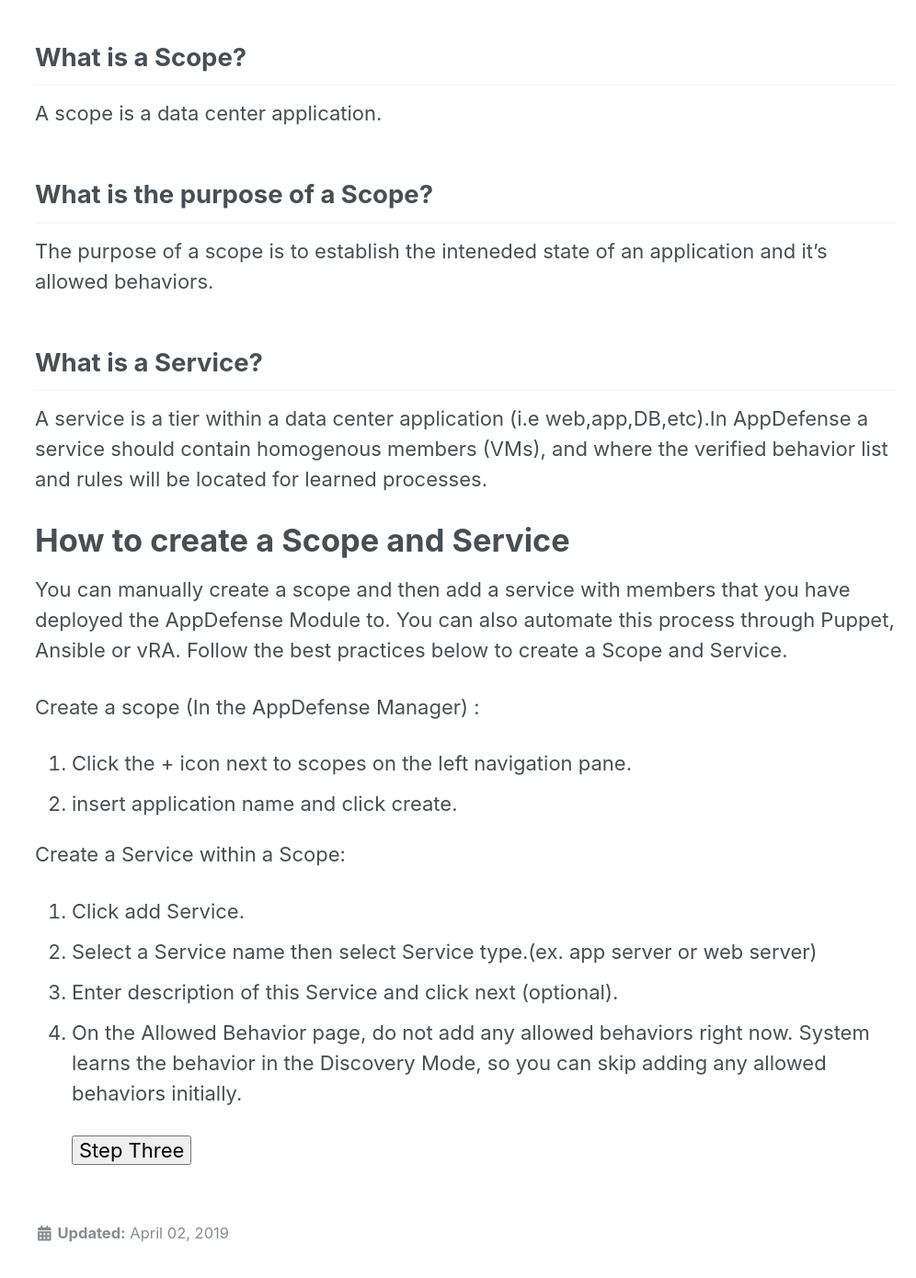
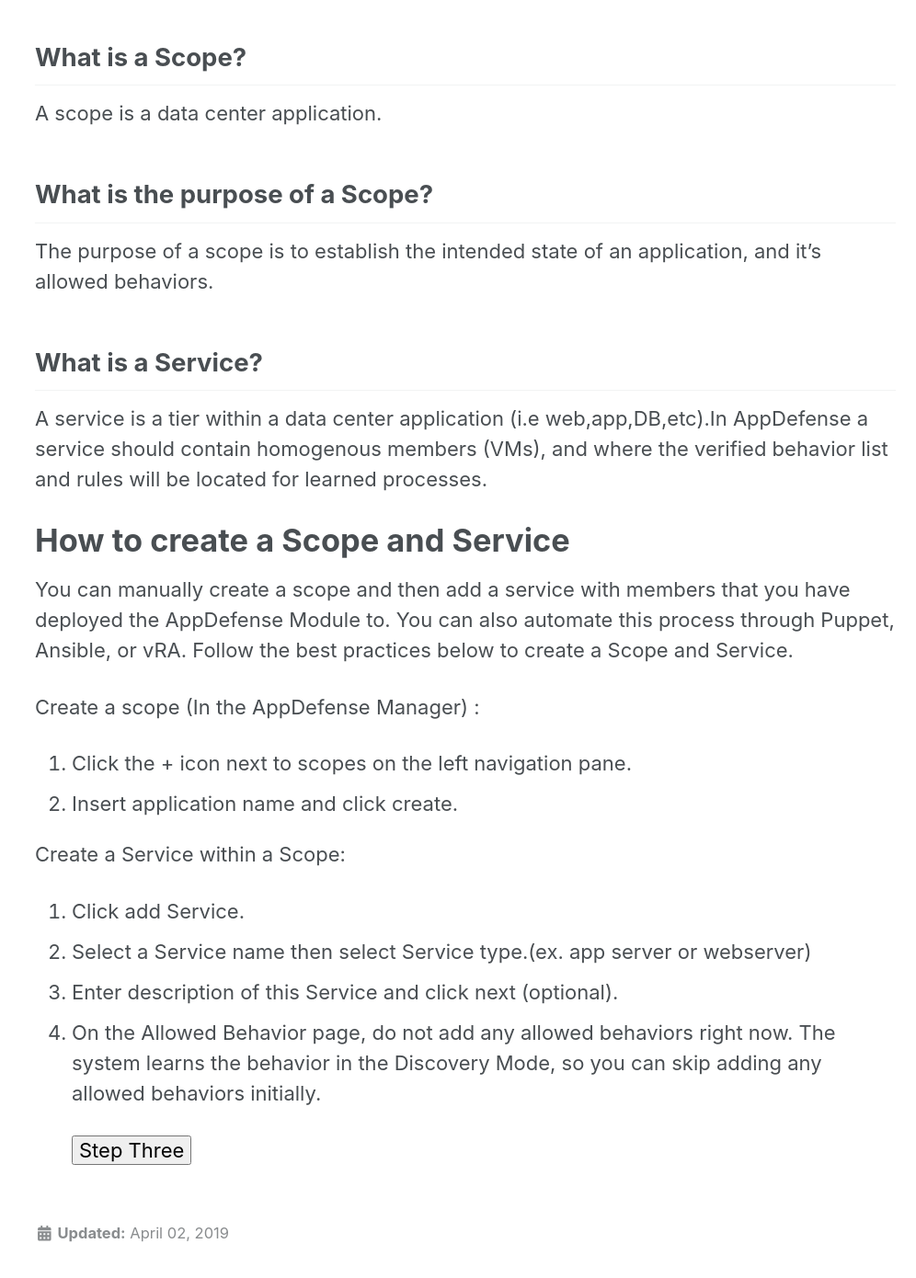
Before and after one commit to vmware-csa-team/AppDefense-Quick-Start-Guide, a Jekyll site: the page built from AppD Pages/scopes_service.md, in a window 1280 px wide and 1400 px high, scrolled down 947 px. Shown: the top 1390 px of the window at 92% size, without its empty margins (284-1280 px from the left). Built offline with Jekyll 4.4.1, drawn with Linux system fonts in a browser that asks for light colours; nearby versions of some CDN libraries; some of the changed text lies outside the part shown.

Commit message:
Update scopes_service.md

```diff
--- a/AppD Pages/scopes_service.md
+++ b/AppD Pages/scopes_service.md
@@ -8,7 +8,7 @@
 author_profile: false
 ---
 
-After you have finished the deployment of the Appliance, Host, and Guest Modules you can then begin to set up scopes and services. Please follow the best practices on how to set up scopes and services.
+After you have finished the deployment of the Appliance, Host, and Guest Modules, you can then begin to set up scopes and services. Please follow the best practices on how to set up scopes and services.
 
 ## Scope and Service creation tutorial
 {% include video id="ZCql21viGDY" provider="youtube" %}
@@ -19,7 +19,7 @@
 
 ## What is the purpose of a Scope?
 
-The purpose of a scope is to establish the inteneded state of an application and it's allowed behaviors.
+The purpose of a scope is to establish the intended state of an application, and it's allowed behaviors.
 
 ## What is a Service?
 
@@ -27,17 +27,17 @@
 
 # How to create a Scope and Service
 
-You can manually create a scope and then add a service with members that you have deployed the AppDefense Module to. You can also automate this process through Puppet, Ansible or vRA. Follow the best practices below to create a Scope and Service.
+You can manually create a scope and then add a service with members that you have deployed the AppDefense Module to. You can also automate this process through Puppet, Ansible, or vRA. Follow the best practices below to create a Scope and Service.
 
 Create a scope (In the AppDefense Manager) :
 1. Click the + icon next to scopes on the left navigation pane.
-2. insert application name and click create.
+2. Insert application name and click create.
 
 Create a Service within a Scope:
 1. Click add Service.
-2. Select a Service name then select Service type.(ex. app server or web server)
+2. Select a Service name then select Service type.(ex. app server or webserver)
 3. Enter description of this Service and click next (optional).
-4. On the Allowed Behavior page, do not add any allowed behaviors right now. System learns the behavior in the Discovery Mode, so you can skip adding any allowed behaviors initially.
+4. On the Allowed Behavior page, do not add any allowed behaviors right now. The system learns the behavior in the Discovery Mode, so you can skip adding any allowed behaviors initially.
 
 
     <a href="https://vmware-csa-team.github.io/vmware-csa-team/workshop-manual/"><button>Step Three</button></a>
```
